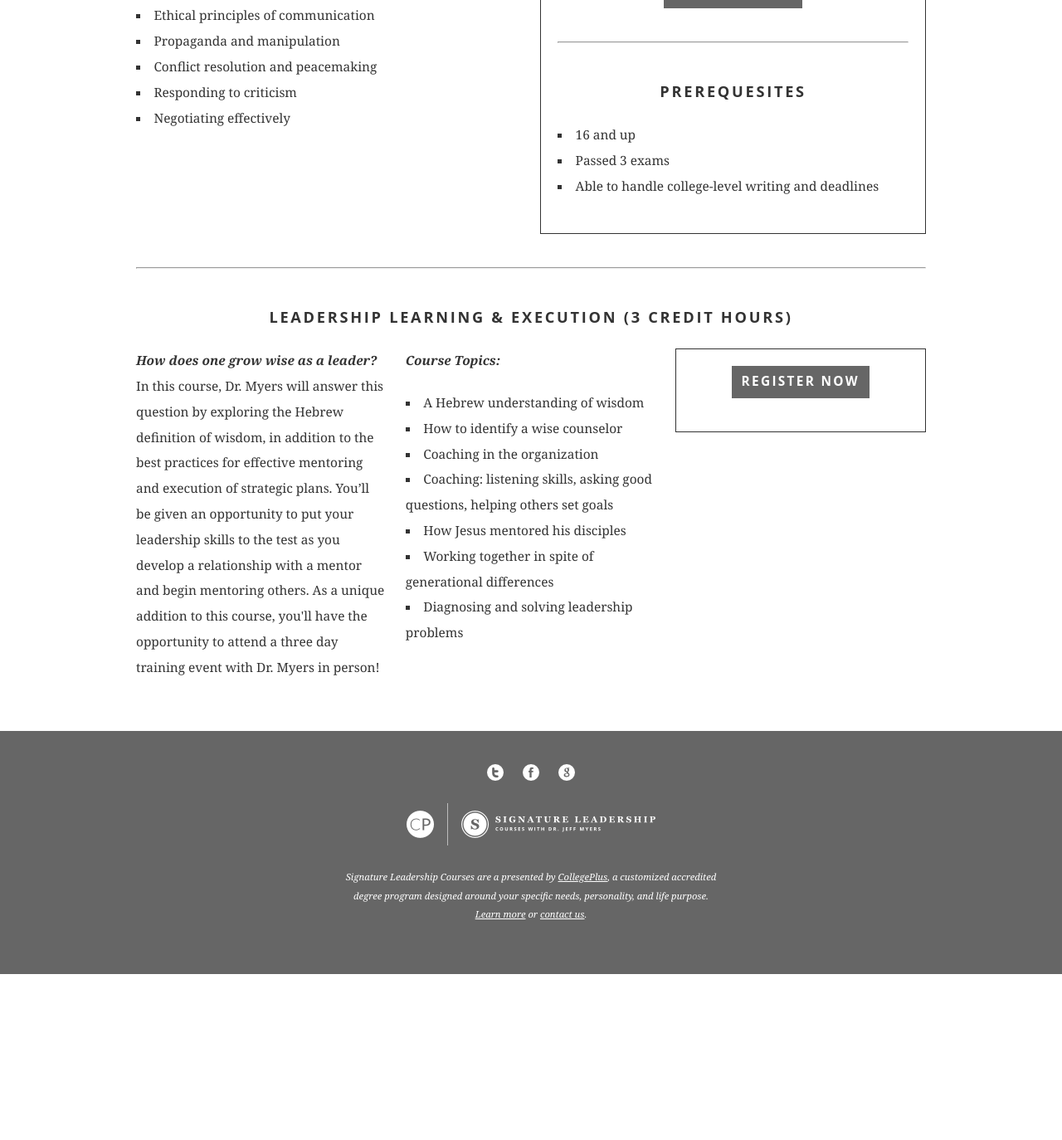
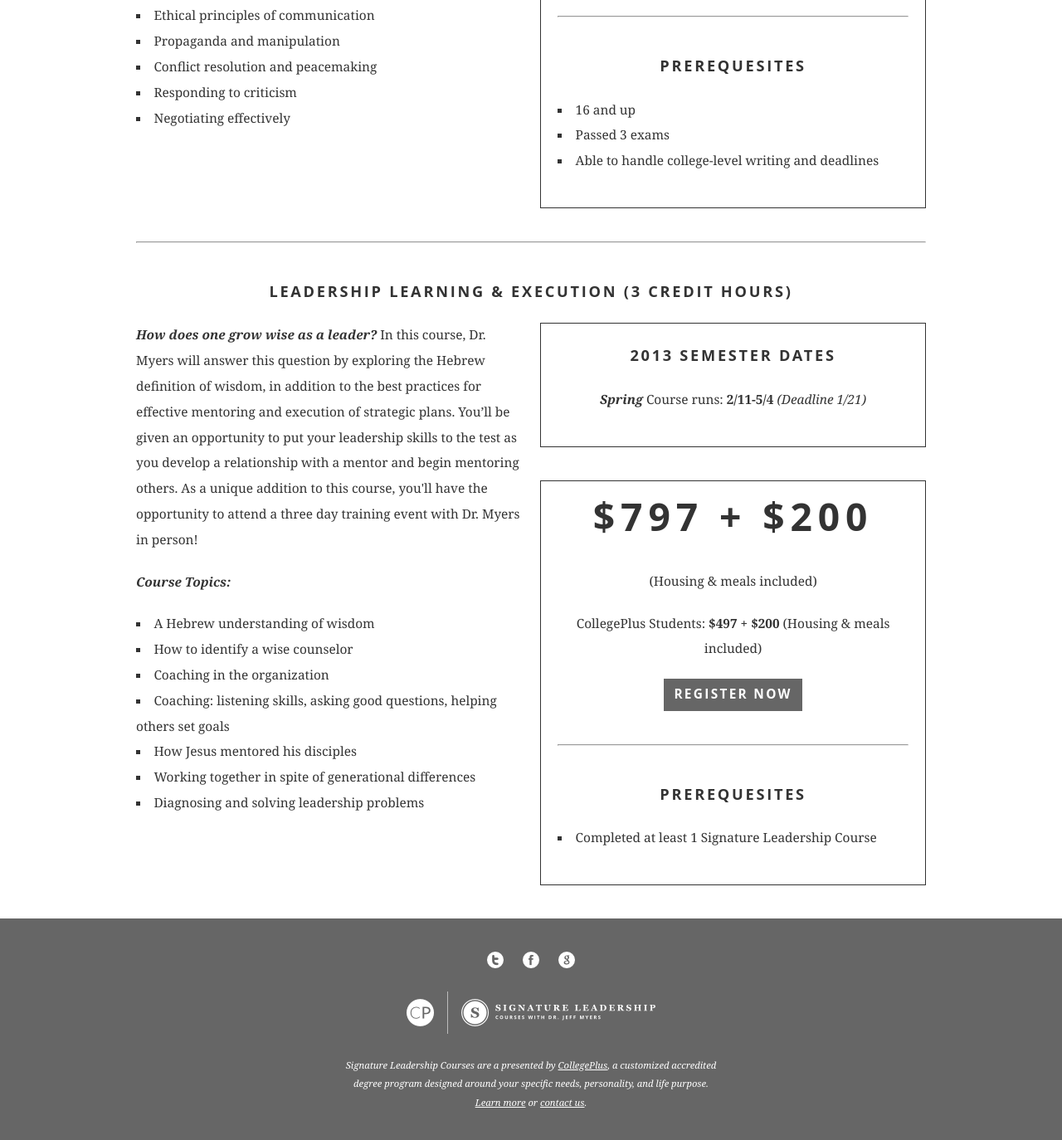
Before and after one commit to roni5/signature-leadership, a Jekyll site: the page built from courses.html, in a window 1280 px wide and 1400 px high, scrolled down 1658 px. Shown: the top 1374 px of the window at 83% size. Built offline with Jekyll 4.4.1, drawn with Linux system fonts in a browser that asks for light colours; nearby versions of some CDN libraries; before the commit the page ends 2832 px from its top, so only the background shows below that; some of the changed text lies outside the part shown.

Commit message:
continued courses page, fixes for L3 page

```diff
--- a/courses.html
+++ b/courses.html
@@ -109,11 +109,8 @@ permalink: /courses.html
   <div class="wrap">
     <hr>
     <h3 class="center">Leadership Learning & Execution (3 credit hours)</h3>
-    <div class="col-four">
+    <div class="col-six">
       <p><strong><em>How does one grow wise as a leader?</em></strong> In this course, Dr. Myers will answer this question by exploring the Hebrew definition of wisdom, in addition to the best practices for effective mentoring and execution of strategic plans. You’ll be given an opportunity to put your leadership skills to the test as you develop a relationship with a mentor and begin mentoring others. As a unique addition to this course, you'll have the opportunity to attend a three day training event with Dr. Myers in person!</p>
-    </div>
-
-    <div class="col-four">
       <p><strong><em>Course Topics:</em></strong></p>
       <ul>
         <li>A Hebrew understanding of wisdom</li>
@@ -126,8 +123,23 @@ permalink: /courses.html
       </ul>
     </div>
 
-    <div class="col-four box">
-      <p><a href="" class="button">Register now</a></p>
+
+    <div class="col-six">
+      <div class="box">
+        <h3>2013 Semester Dates</h3>
+        <p><strong><em>Spring</em></strong> Course runs:<strong> 2/11-5/4</strong> <em>(Deadline 1/21)</em></p>
+      </div>
+      <div class="box">
+        <p><span class="large">$797 + $200</span></p>
+        <p>(Housing &amp; meals included)</p>
+        <p>CollegePlus Students: <strong>$497 + $200</strong> (Housing &amp; meals included)</p>
+        <p><a href="" class="button">Register now</a></p>
+        <hr>
+        <h3>Prerequesites</h3>
+        <ul>
+          <li>Completed at least 1 Signature Leadership Course</li>
+        </ul>
+      </div>
     </div>
   </div>
 </div>
```
Also changed, not shown: other parts of courses.html (+4 -4 lines), L3.html (+5 -4 lines).
